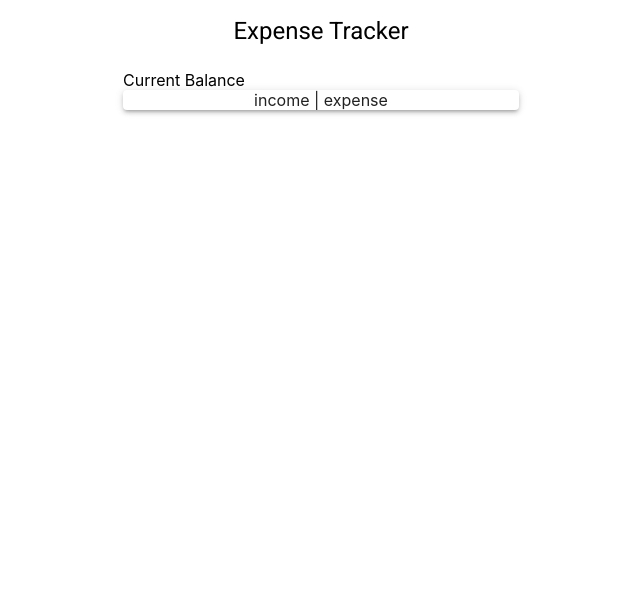
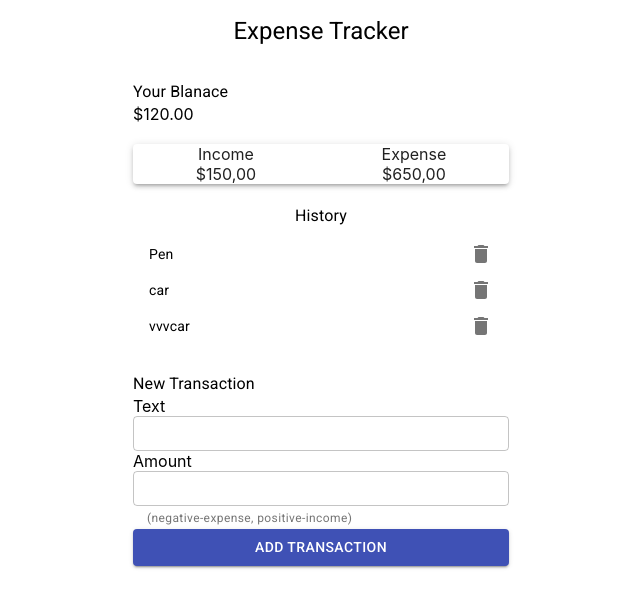
Before and after one commit to maaznadeem246/expense-tracker-app, a React (Create React App) app: page / in a window 1280 px wide. Shown: the top 608 px of the page, without its empty margins (319-959 px from the left). Built offline with nearby package versions, Linux system fonts and the light colour scheme.

Commit message:
made new compoents and cahnges

```diff
--- a/package.json
+++ b/package.json
@@ -4,6 +4,7 @@
   "private": true,
   "dependencies": {
     "@material-ui/core": "^4.10.2",
+    "@material-ui/icons": "^4.9.1",
     "@testing-library/jest-dom": "^4.2.4",
     "@testing-library/react": "^9.5.0",
     "@testing-library/user-event": "^7.2.1",
--- a/src/App.css
+++ b/src/App.css
@@ -50,9 +50,30 @@
   padding:15px;
 }
 
+.crntBalDiv, .transactionComp, .historycomp, .expandincDiv{
+  padding: 10px;
+}
+
 .crntBalDiv{
   text-align: left;
 }
 .inexDiv{
+  display: flex;
+  justify-content: space-evenly;
+}
+
+.traninpucss{
+  width: 100%;
+}
+.traninpucss > div > input{
+  padding:8px 14px;
 
 }
+
+.transactionComp{
+  text-align: left;
+}
+
+.transactionButton{
+  width:100%;
+}
--- a/src/App.js
+++ b/src/App.js
@@ -1,7 +1,10 @@
 import React from 'react';
 import { Container, Grid, Typography} from '@material-ui/core';
 import CurrentBalance from "./components/currentBalance";
-import ExpenseAndIncome from "./components/expenseandincome"
+import ExpenseAndIncome from "./components/expenseandincome";
+import Transactions from "./components/transactions";
+import NewTransaction from "./components/newTransaction";
+import { ContextProvider} from "./context/provider"
 import './App.css';
 
 
@@ -10,6 +13,7 @@ import './App.css';
 
 function App() {
   return (
+    <ContextProvider>
       <Container maxWidth="xs" className="mainDiv">
 
         <Grid item xs={12}>
@@ -24,7 +28,14 @@ function App() {
 
           <ExpenseAndIncome />
         </Grid>
+        <Grid item xs={12}>
+          <Transactions/>
+        </Grid>
+        <Grid item xs={12}>
+          <NewTransaction/>
+        </Grid>
       </Container>
+    </ContextProvider>
   );
 }
 
--- a/src/components/currentBalance.js
+++ b/src/components/currentBalance.js
@@ -1,13 +1,18 @@
-import React from "react";
-
-
+import React, {useContext} from "react";
+import Heading from './heading';
+import { Context } from "../context/store";
 
 // this component is for showing the Current Balance
 
 function CurrentBalance(){
+    const {transactions} = useContext(Context)
+    const amounts = transactions.map(transaction => transaction.amount)
+    const totalamount = amounts.reduce((acc, item) => (acc += item), 0).toFixed(2)
+
     return(
         <div className="crntBalDiv">
-            Current Balance
+            <Heading>Your Blanace</Heading>
+            <div>${totalamount}</div>
         </div>
     )
 }
--- a/src/components/expenseandincome.js
+++ b/src/components/expenseandincome.js
@@ -3,9 +3,17 @@ import { Paper } from '@material-ui/core';
 
 function ExpenseAndIncome(){
     return (
-        <div>
+        <div className="expandincDiv">
             <Paper elevation={3} className="inexDiv">
-                income | expense
+                <div>
+                    <div>Income</div>
+                    <div>$150,00</div>
+                </div>
+                <div></div>
+                <div>
+                    <div>Expense</div>
+                    <div>$650,00</div>
+                </div>
             </Paper>
         </div>
     )
--- /dev/null
+++ b/src/components/heading.js
@@ -0,0 +1,14 @@
+import React from 'react';
+import { Typography } from '@material-ui/core';
+
+function Heading ({children}) {
+
+    return (
+
+        <Typography>
+            {children}
+        </Typography>
+    )
+  }
+
+  export default Heading;
--- /dev/null
+++ b/src/components/newTransaction.js
@@ -0,0 +1,47 @@
+import React ,{useState} from 'react';
+import Heading from './heading';
+import {Grid, TextField, Button} from '@material-ui/core';
+
+/////////////////////////
+// this is for Transaction Component
+// where we will create new transaction
+////////////////////////
+
+
+function NewTranction(){
+
+    const [text,setText] = useState()
+    const [amount, setAmount] = useState()
+
+    return(
+        <Grid container className="transactionComp" >
+            <Grid item xs={12}>
+                <Heading>
+                    New Transaction
+                </Heading>
+            </Grid>
+            <Grid item xs={12}>
+                <div> Text </div>
+                <TextField className="traninpucss"  id="text"   variant="outlined" value={text}
+                    onChange={(event) => { setText(event.target.value)}}
+                 />
+            </Grid>
+            <Grid item xs={12}>
+                <div> Amount </div>
+                <TextField className="traninpucss" id="amount"  variant="outlined" value={amount}
+                    helperText="(negative-expense, positive-income)"
+                    onChange={(event) => { setAmount(event.target.value) }}
+                />
+            </Grid>
+            <Grid item xs={12}>
+                <Button variant="contained" className="transactionButton" color="primary">
+                    Add Transaction
+                </Button>
+            </Grid>
+        </Grid>
+
+
+    )
+}
+
+export default NewTranction;
--- /dev/null
+++ b/src/components/transactionDetails.js
@@ -0,0 +1,19 @@
+import React from 'react';
+import {  ListItem, ListItemText, ListItemSecondaryAction, IconButton } from '@material-ui/core';
+import DeleteIcon from '@material-ui/icons/Delete';
+
+const TransactionDetails = ({ transaction}) => {
+    console.log(transaction)
+    return (
+        <ListItem >
+            <ListItemText>{transaction.text}</ListItemText>
+            <ListItemSecondaryAction>
+                <IconButton edge="end" aria-label="delete">
+                    <DeleteIcon />
+                </IconButton>
+            </ListItemSecondaryAction>
+        </ListItem>
+    )
+}
+
+export default TransactionDetails;
--- /dev/null
+++ b/src/components/transactions.js
@@ -0,0 +1,32 @@
+import React,{useContext} from 'react';
+import Heading from "./heading"
+import TransactionDetails from "./transactionDetails"
+import { Grid, List, ListItem, ListItemText, ListItemSecondaryAction, IconButton} from '@material-ui/core';
+import DeleteIcon from '@material-ui/icons/Delete';
+import {Context, } from "../context/store"
+
+// this is the transactions list component
+function Transactions() {
+    const {transactions} = useContext(Context)
+    console.log(transactions)
+
+
+    return(
+        <Grid container className="historycomp" >
+            <Grid item xs={12} className="historyHead" >
+                <Heading>  History</Heading>
+            </Grid>
+            <Grid item xs={12}>
+                <List dense={true}>
+                {
+                    transactions.map(transaction=>(
+                        <TransactionDetails transaction={transaction} />
+                    ))
+                }
+                </List>
+            </Grid>
+        </Grid>
+    )
+}
+
+export default Transactions;
--- /dev/null
+++ b/src/context/AppReducer.js
@@ -0,0 +1,6 @@
+export default (state, action) =>{
+        switch(action.type){
+            default:
+                return state
+        }
+}
--- /dev/null
+++ b/src/context/provider.js
@@ -0,0 +1,15 @@
+import React, {useReducer} from 'react';
+import {Context, initialState} from "./store";
+import AppReducer from "./AppReducer"
+
+
+export const ContextProvider = ({children})=>{
+    const [state, dispatch] = useReducer(AppReducer, initialState )
+    return (
+        <Context.Provider value={{
+            transactions:state.transactions
+        }}>
+                {children}
+        </Context.Provider>
+    )
+}
--- /dev/null
+++ b/src/context/store.js
@@ -0,0 +1,16 @@
+import React, {createContext, useReducer} from 'react';
+
+// Initial state
+export const initialState = {
+    transactions:[
+        {id:1, text:'Pen', amount:-20},
+        {id:2, text:'car', amount:50},
+        { id: 3, text: 'vvvcar', amount: 90 },
+    ]
+}
+
+// create context
+
+export const Context = createContext(initialState);
+
+// Provider component
```
Also changed, not shown: 1 other file (tests, documents, lock files or other folders). Lines whose indentation alone changed are shown as unchanged.
